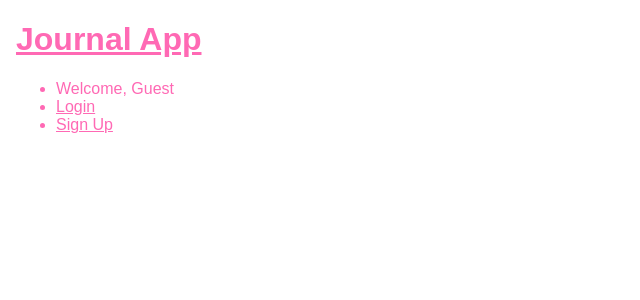
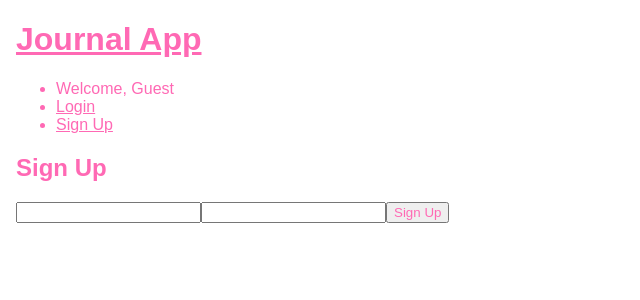
Before and after one commit to yaycupcake/journal-app, a React (Create React App) app in the folder client/: page /sign-up in a window 1280 px wide. Shown: the top 300 px of the page, without its empty margins (0-640 px from the left). Built offline with nearby package versions, Linux system fonts and the light colour scheme; no server answers.

Commit message:
signup working now

```diff
--- a/client/src/components/Post.jsx
+++ b/client/src/components/Post.jsx
@@ -56,6 +56,7 @@ class Post extends Component {
        <>
         <Link to={`/post/${this.props.match.params.id}/edit`}>edit</Link>
         <Link to='#'>Delete</Link>
+        {/* NEED TO ACTUALLY IMPLEMENT DELETE FUNCTIONALITY */}
        </>
       }
 
--- /dev/null
+++ b/client/src/components/SignUp.jsx
@@ -0,0 +1,52 @@
+import React, { Component } from 'react'
+
+export default class SignUp extends Component {
+ //still have to import and route this into main, note to self
+ state = {
+  username: "",
+  password: ""
+ }
+
+ handleChange = (e) => {
+  const { name, value } = e.target;
+  this.setState({
+   [name]: value
+  })
+ }
+
+ handleSubmit = (e) => {
+  //may or may not have to edit this one, not sure yet
+  e.preventDefault()
+  this.props.handleRegisterSubmit(this.state)
+  // history.push('/');
+  this.setState({
+   username: "",
+   password: ""
+  })
+ }
+
+ render() {
+  return (
+   <div>
+    <h2>Sign Up</h2>
+    <form onSubmit={this.handleSubmit}>
+
+     <input
+      type="text"
+      name="username"
+      value={this.state.username}
+      onChange={this.handleChange}
+     />
+     <input
+      type="password"
+      name="password"
+      value={this.state.password}
+      onChange={this.handleChange}
+     />
+     <button>Sign Up</button>
+
+    </form>
+   </div>
+  )
+ }
+}
--- a/client/src/components/shared/Main.jsx
+++ b/client/src/components/shared/Main.jsx
@@ -5,6 +5,7 @@ import Post from '../Post'
 import Login from '../Login'
 import NewPost from '../NewPost'
 import EditPost from '../EditPost'
+import SignUp from '../SignUp'
 
 export default function Main(props) {
 
@@ -31,6 +32,11 @@ export default function Main(props) {
      handleLoginSubmit={props.handleLoginSubmit}
     />
    </Route>
+   <Route exact path='/sign-up'>
+    <SignUp
+     handleRegisterSubmit={props.handleRegisterSubmit}
+    />
+   </Route>
    <Route exact path='/new-post'>
     <NewPost />
    </Route>
```
Also changed, not shown: 1 other file (tests, documents, lock files or other folders).
